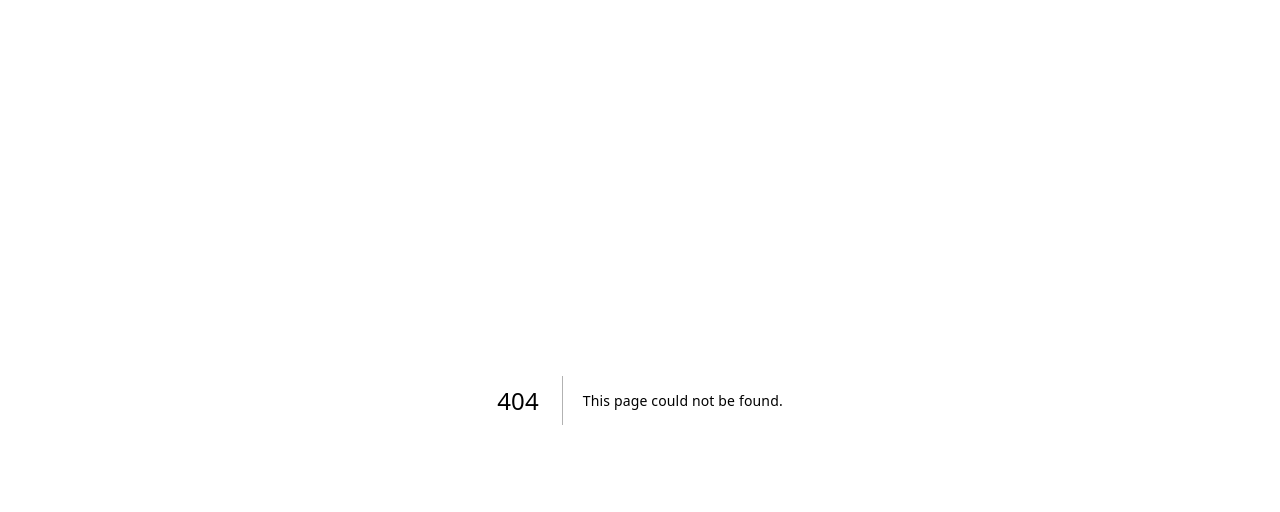
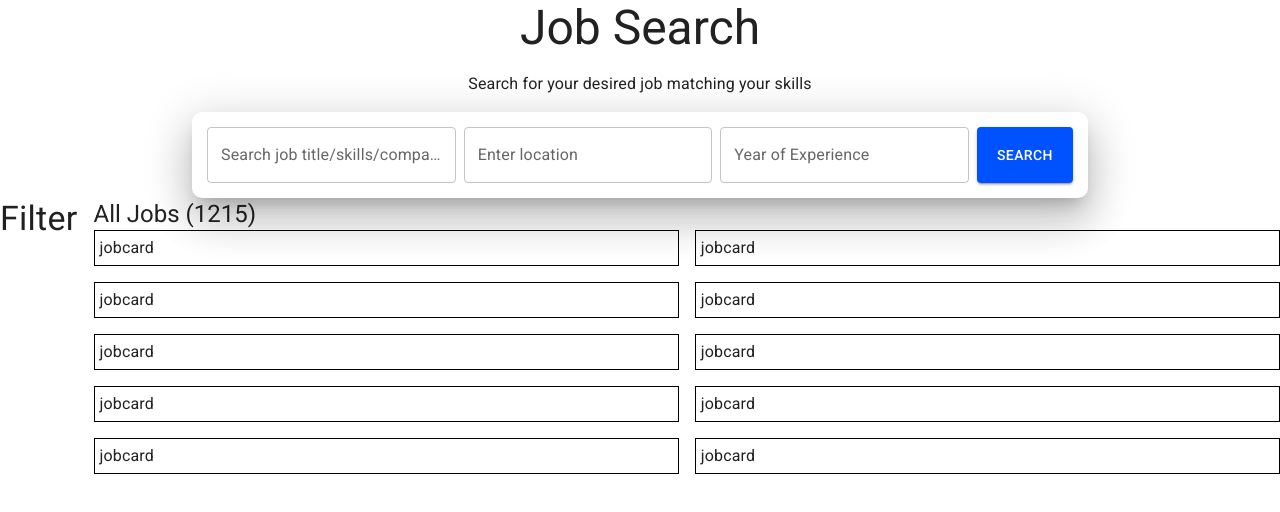
Before and after one commit to Faiz-js/full-stack-job-portal, a Next.js app in the folder client/: page /find-job in a window 1280 px wide. Before the commit this address had no page. Shown: the top 512 px of the page. Built offline with nearby package versions, Linux system fonts and the light colour scheme.

Commit message:
basic UI created of find job page

```diff
--- a/client/package.json
+++ b/client/package.json
@@ -26,6 +26,7 @@
     "@types/react": "^19",
     "@types/react-dom": "^19",
     "babel-plugin-react-compiler": "1.0.0",
+    "baseline-browser-mapping": "^2.10.0",
     "eslint": "^9",
     "eslint-config-next": "16.0.2",
     "typescript": "^5"
--- /dev/null
+++ b/client/src/app/find-job/page.tsx
@@ -0,0 +1,7 @@
+import FindJobComponent from "@/components/FindJob/FindJobComponent";
+
+const FindJobPage = () => {
+  return <FindJobComponent />
+};
+
+export default FindJobPage;
--- /dev/null
+++ b/client/src/components/FindJob/DisplayJobs.tsx
@@ -0,0 +1,20 @@
+import { Grid, Stack, Typography } from "@mui/material";
+import JobCard from "./JobCard";
+
+const DisplayJobs = () => {
+  return (
+    <Stack sx={{ width: "100%" }}>
+      <Typography variant="h5">All Jobs (1215)</Typography>
+
+      <Grid container spacing={2}>
+        {[1, 2, 3, 4, 5, 6, 7, 8, 9, 10].map((_) => (
+          <Grid size={6}>
+            <JobCard />
+          </Grid>
+        ))}
+      </Grid>
+    </Stack>
+  );
+};
+
+export default DisplayJobs;
--- /dev/null
+++ b/client/src/components/FindJob/FindJobComponent.tsx
@@ -0,0 +1,19 @@
+import { Box, Stack } from "@mui/material";
+import FindJobHeader from "./FindJobHeader";
+import FindJobFilter from "./FindJobFilter";
+import DisplayJobs from "./DisplayJobs";
+
+const FindJobComponent = () => {
+  return (
+    <Box>
+      <FindJobHeader />
+
+      <Stack direction="row" spacing={2}>
+        <FindJobFilter />
+        <DisplayJobs />
+      </Stack>
+    </Box>
+  );
+};
+
+export default FindJobComponent;
--- /dev/null
+++ b/client/src/components/FindJob/FindJobFilter.tsx
@@ -0,0 +1,11 @@
+import { Box, Typography } from "@mui/material";
+
+const FindJobFilter = () => {
+  return (
+    <Box>
+      <Typography variant="h4">Filter</Typography>
+    </Box>
+  );
+};
+
+export default FindJobFilter;
--- /dev/null
+++ b/client/src/components/FindJob/FindJobHeader.tsx
@@ -0,0 +1,20 @@
+import { Stack, Typography } from "@mui/material";
+import Search from "../common/Search/Search";
+
+const FindJobHeader = () => {
+  return (
+    <Stack
+      spacing={2}
+      sx={{
+        alignItems: "center",
+      }}
+    >
+      <Typography variant="h3">Job Search</Typography>
+      <Typography>Search for your desired job matching your skills</Typography>
+
+      <Search />
+    </Stack>
+  );
+};
+
+export default FindJobHeader;
--- /dev/null
+++ b/client/src/components/FindJob/JobCard.tsx
@@ -0,0 +1,11 @@
+import { Box, Typography } from "@mui/material";
+
+const JobCard = () => {
+  return (
+    <Box sx={{ border: "1px solid black", padding: "5px" }}>
+      <Typography>jobcard</Typography>
+    </Box>
+  );
+};
+
+export default JobCard;
```
